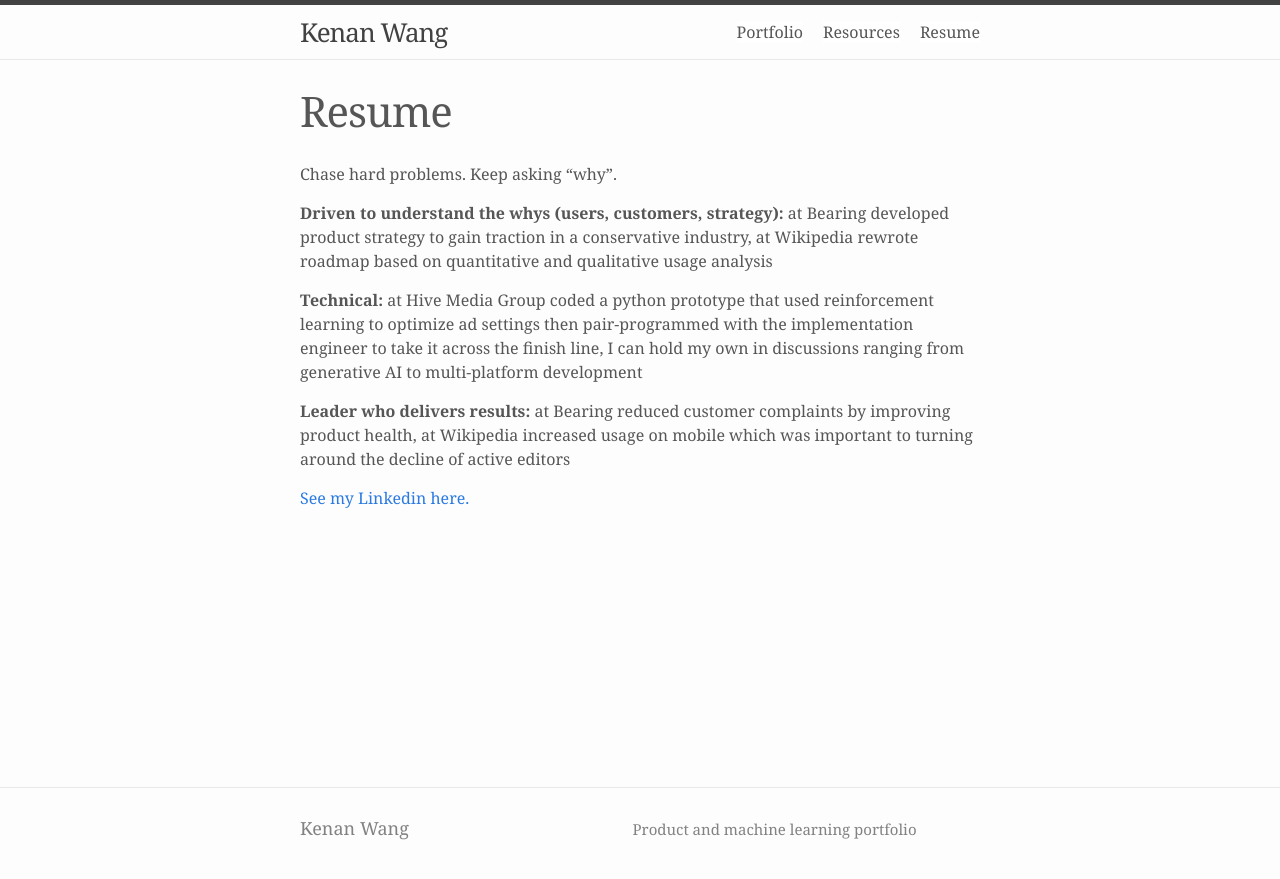
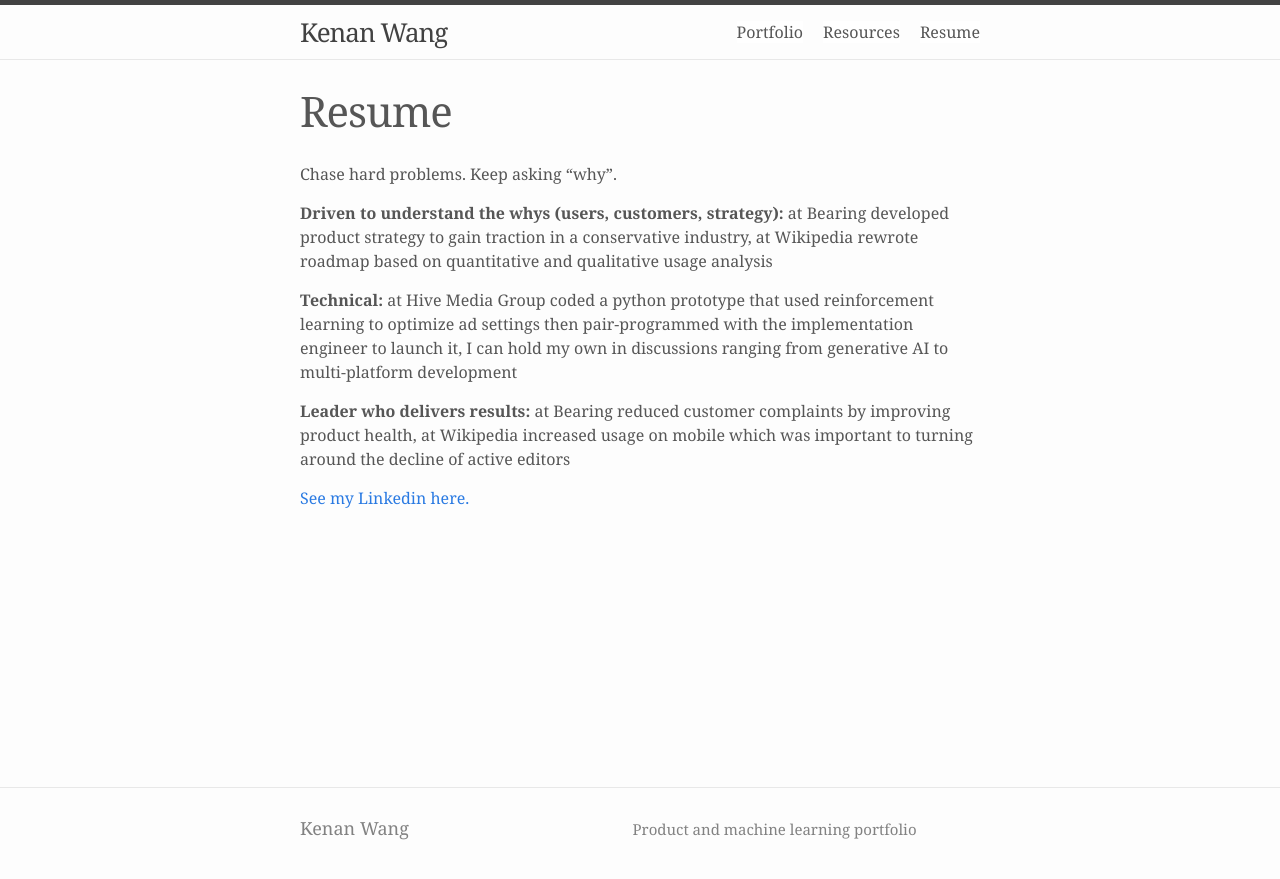
Before and after one commit to kenanwang/username.github.io, a Jekyll site: the page built from resume.md, in a window 1280 px wide. Shown: the top 879 px of the page. Built offline with Jekyll 4.4.1, drawn with Linux system fonts in a browser that asks for light colours; nearby versions of some CDN libraries.

Commit message:
Update resume.md

```diff
--- a/resume.md
+++ b/resume.md
@@ -8,7 +8,7 @@ Chase hard problems. Keep asking "why".
 
 **Driven to understand the whys (users, customers, strategy):** at Bearing developed product strategy to gain traction in a conservative industry, at Wikipedia rewrote roadmap based on quantitative and qualitative usage analysis
 
-**Technical:** at Hive Media Group coded a python prototype that used reinforcement learning to optimize ad settings then pair-programmed with the implementation engineer to take it across the finish line, I can hold my own in discussions ranging from generative AI to multi-platform development
+**Technical:** at Hive Media Group coded a python prototype that used reinforcement learning to optimize ad settings then pair-programmed with the implementation engineer to launch it, I can hold my own in discussions ranging from generative AI to multi-platform development
 
 **Leader who delivers results:** at Bearing reduced customer complaints by improving product health, at Wikipedia increased usage on mobile which was important to turning around the decline of active editors
 
```
